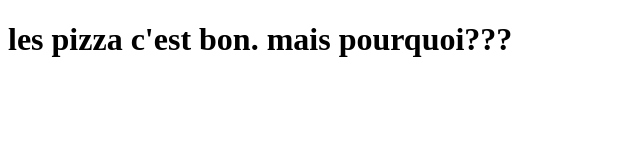
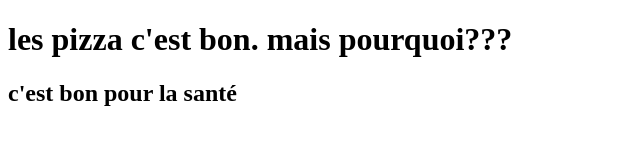
Before and after one commit to Lechars/shareZza, a plain HTML site: page index.html in a window 1280 px wide. Shown: the whole page, without its empty margins (0-640 px from the left). Drawn offline with Linux system fonts and the light colour scheme.

Commit message:
h2 changes
pizzas are good for health

```diff
--- a/index.html
+++ b/index.html
@@ -7,6 +7,7 @@
   <body>
 
    <h1>les pizza c'est bon. mais pourquoi???</h1>
+    <h2>c'est bon pour la santé</h2>
 
   </body>
 </html>
```
